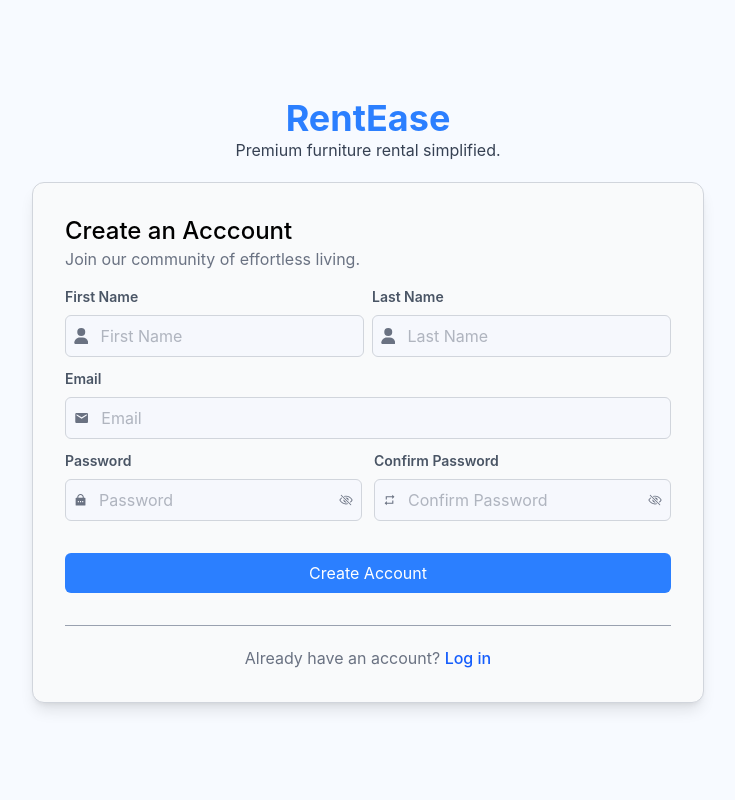
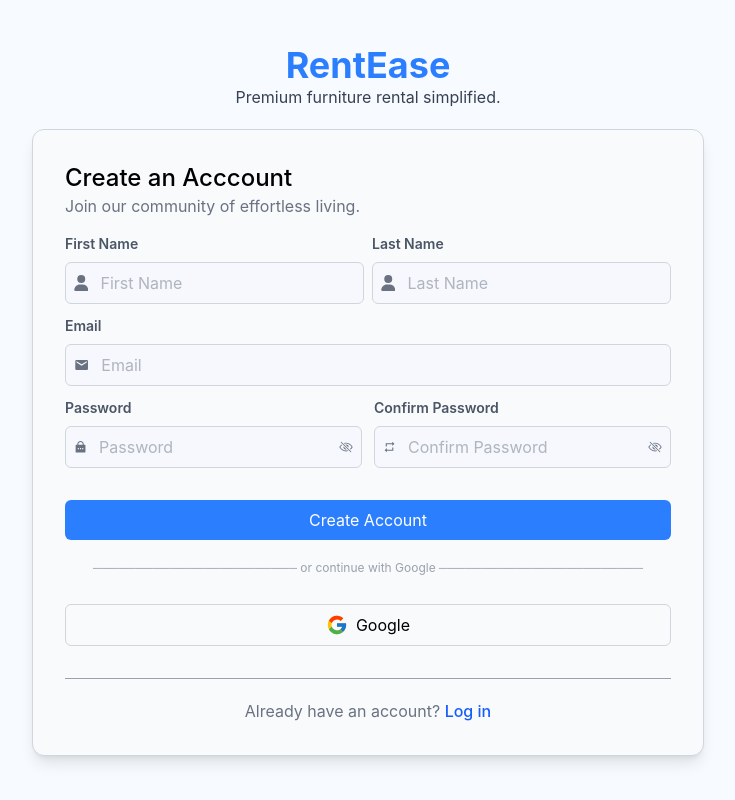
Before and after one commit to dheetchithselvan12/rent-ease, a React (Vite) app in the folder client/: page /register in a window 1280 px wide. Shown: the whole page, without its empty margins (272-1007 px from the left). Built offline with nearby package versions, Linux system fonts and the light colour scheme.

Commit message:
google oauth button added in register page

```diff
--- a/client/src/pages/Login.jsx
+++ b/client/src/pages/Login.jsx
@@ -124,16 +124,19 @@
           >
             Login
           </button>
+          <p className="text-center text-xs my-2 text-gray-400  ">
+            ──────── or continue with Google ────────
+          </p>
 
           <button
             type="button"
             onClick={() => {
               window.location.href = "http://localhost:5000/api/auth/google";
             }}
-            className=" border border-gray-300 text-black flex gap-2 items-center justify-center hover:text-white rounded-md p-2 w-full text-center cursor-pointer hover:bg-blue-500 transition-colors duration-300 mt-5 "
+            className=" border border-gray-300 text-black flex gap-2 items-center justify-center hover:text-white rounded-md p-2 w-full text-center cursor-pointer hover:bg-blue-500 transition-colors duration-300  "
           >
             <FcGoogle size={22} />
-            Login with Google
+            Google
           </button>
 
           <hr className="my-5 text-gray-400 " />
--- a/client/src/pages/Register.jsx
+++ b/client/src/pages/Register.jsx
@@ -7,6 +7,7 @@
 import { IoMdRepeat } from "react-icons/io";
 import InputField from "../components/common/InputField";
 import { validateRegister } from "../utils/validator";
+import { FcGoogle } from "react-icons/fc";
 
 const Register = () => {
   const [error, setError] = useState({});
@@ -133,6 +134,21 @@
         >
           Create Account
         </button>
+        <p className="text-center text-xs my-2 text-gray-400  ">
+          ──────────────────────── or continue with Google
+          ────────────────────────
+        </p>
+
+        <button
+          type="button"
+          onClick={() => {
+            window.location.href = "http://localhost:5000/api/auth/google";
+          }}
+          className=" border border-gray-300 text-black flex gap-2 items-center justify-center hover:text-white rounded-md p-2 w-full text-center cursor-pointer hover:bg-blue-500 transition-colors duration-300 mt-5 "
+        >
+          <FcGoogle size={22} />
+          Google
+        </button>
 
         <hr className="my-5 text-gray-400 " />
         <p className="text-center text-gray-500">
```
